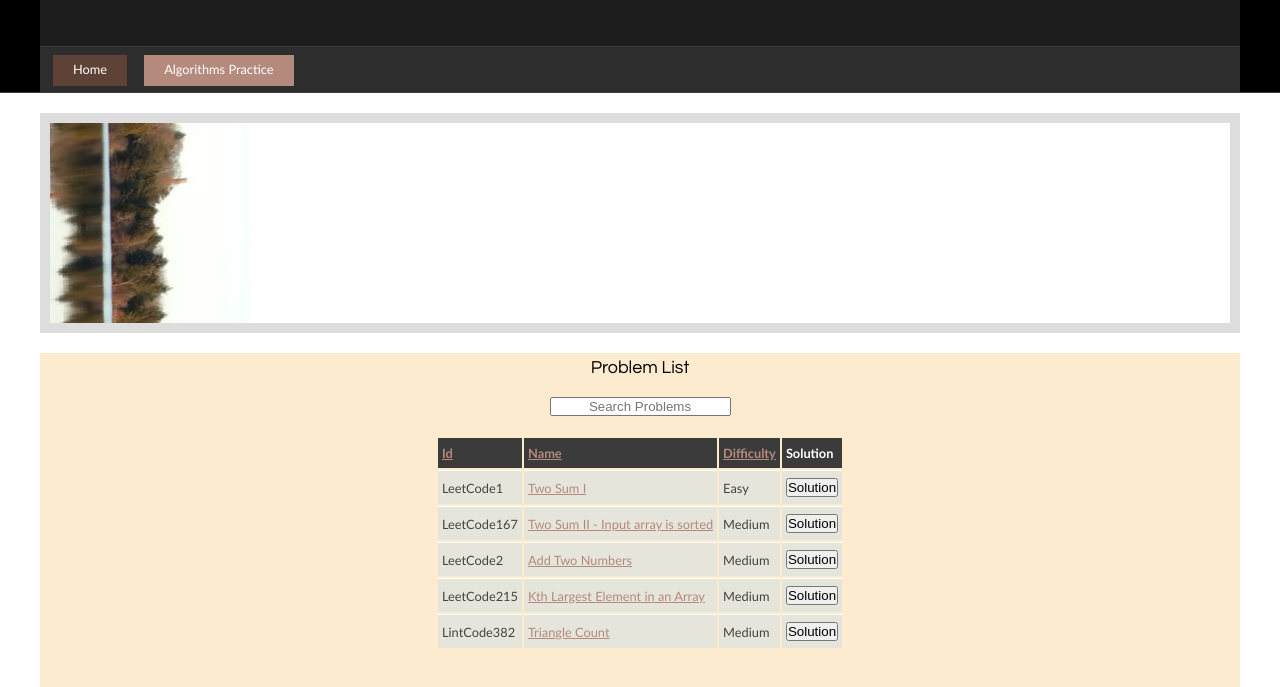
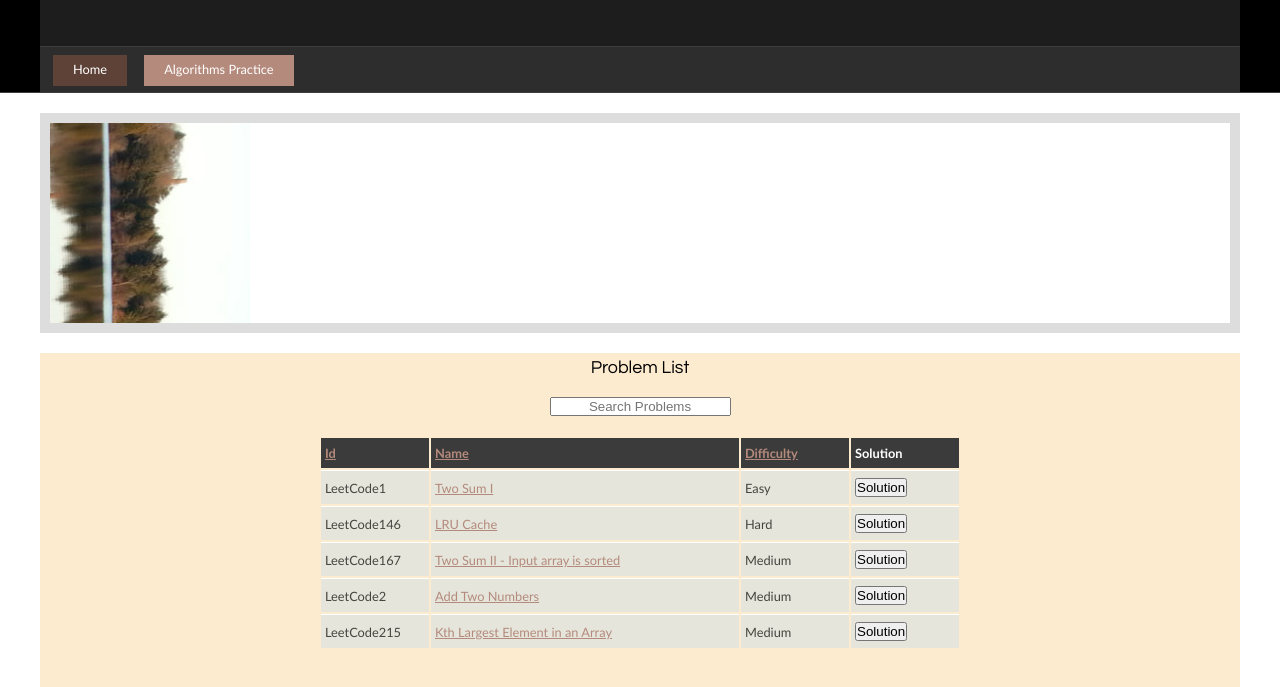
Before and after one commit to KeranYang/KeranYang.git.io, a plain HTML site: page home_page/leetcode.html at #/solution_template in a window 1280 px wide. Shown: the part 94-781 px from the top of the page. Drawn offline with Linux system fonts and the light colour scheme.

Commit message:
Fix a bug

```diff
--- a/home_page/leetcode.html
+++ b/home_page/leetcode.html
@@ -63,7 +63,7 @@
 			<!-- <tr ng-repeat="problem in leetcodes | orderBy:sortType:sortReverse | filter:searchProblems"> -->
 			<tr dir-paginate="problem in leetcodes | orderBy:sortType:sortReverse | filter:searchProblems | itemsPerPage:5">
 				<td>{{problem.id}}</td>
-				<td><a ng-href="{{problem.problemURL}}" target="_blank">{{problem.name}}</a></td>
+				<td id="problemNameTd"><a ng-href="{{problem.problemURL}}" target="_blank">{{problem.name}}</a></td>
 				<td>{{problem.difficulty}}</td>
 				<td><button ng-click="shareMyData(problem.solutionURL);">Solution</button></td>
 			</tr>
@@ -78,10 +78,11 @@
 		<br>
 	  </div>
 	  <br>
-    <div id="footer">
-      <p><a href="index.html">Home</a> | <a href="examples.html">Algorithms Practice</a> | <a href="page.html">OO Design Pattern</a> | <a href="another_page.html">Java Tips</a> | <a href="contact.html">HTML Tips</a></p>
-	  <p>Keran Yang | yangkr920208@gmail.com | 1-647-862-7678 | 5898 Manzanillo Cres, Mississauga, L5M6Y6</p>
-    </div>
+		<div id="footer">
+			<p><a href="index.html">Home</a> | <a href="examples.html">Algorithms Practice</a> | <a href="page.html">OO Design Pattern</a> | <a href="another_page.html">Java Tips</a> | <a href="contact.html">HTML Tips</a></p>
+			<p>Keran Yang | yangkr920208@gmail.com | 1-647-862-7678 | 5898 Manzanillo Cres, Mississauga, L5M6Y6</p>
+		</div>
+	</div>
   </div>
 </body>
 </html>
--- a/home_page/solution_template.html
+++ b/home_page/solution_template.html
@@ -9,6 +9,7 @@
   <script src="../js/angular.js"></script>
   <script src="../js/jquery.js"></script>
   <script src="../js/angular-route.js"></script>
+  <script src="../js/dirPagination.js"></script>
   <script src="leetcode.js"></script>
 </head>
 
@@ -44,5 +45,6 @@
 			<p>Keran Yang | yangkr920208@gmail.com | 1-647-862-7678 | 5898 Manzanillo Cres, Mississauga, L5M6Y6</p>
 		</div>
 	</div>
+  </div>
 </body>
 </html>
--- a/leetcode_solutions/leetcodes.json
+++ b/leetcode_solutions/leetcodes.json
@@ -4,5 +4,6 @@
 	{"id": "LintCode443", "name": "Two Sum III", "solutionURL": "two_sum_3.html", "difficulty": "Medium", "problemURL": "https://www.lintcode.com/zh-cn/problem/two-sum-ii/"},
 	{"id": "LintCode382", "name": "Triangle Count", "solutionURL": "triangle_count.html", "difficulty": "Medium", "problemURL": "https://www.lintcode.com/zh-cn/problem/triangle-count/"},
 	{"id": "LeetCode215", "name": "Kth Largest Element in an Array", "solutionURL": "kth_largest_1.html", "difficulty": "Medium", "problemURL": "https://leetcode.com/problems/kth-largest-element-in-an-array/"},
-	{"id": "LeetCode2", "name": "Add Two Numbers", "solutionURL": "add_two_numbers.html", "difficulty": "Medium", "problemURL": "https://leetcode.com/problems/add-two-numbers/"}
+	{"id": "LeetCode2", "name": "Add Two Numbers", "solutionURL": "add_two_numbers.html", "difficulty": "Medium", "problemURL": "https://leetcode.com/problems/add-two-numbers/"},
+	{"id": "LeetCode146", "name": "LRU Cache", "solutionURL": "lru_cache.html", "difficulty": "Hard", "problemURL": "https://leetcode.com/problems/lru-cache/"}
 ]}
--- a/style/style.css
+++ b/style/style.css
@@ -281,10 +281,19 @@ ul#menu li a:hover
 {
 	background-color: #FDEBD0;
 }
+
 #lcTable
 {
 	text-align: center;
 	margin: 0 auto;
+}
+#lcTable td
+{
+	width: 100px;
+}
+#lcTable #problemNameTd
+{
+	width: 300px;
 }
 
 .search
```
Also changed, not shown: leetcode_solutions/lru_cache.html (added, +147 -0 lines).
